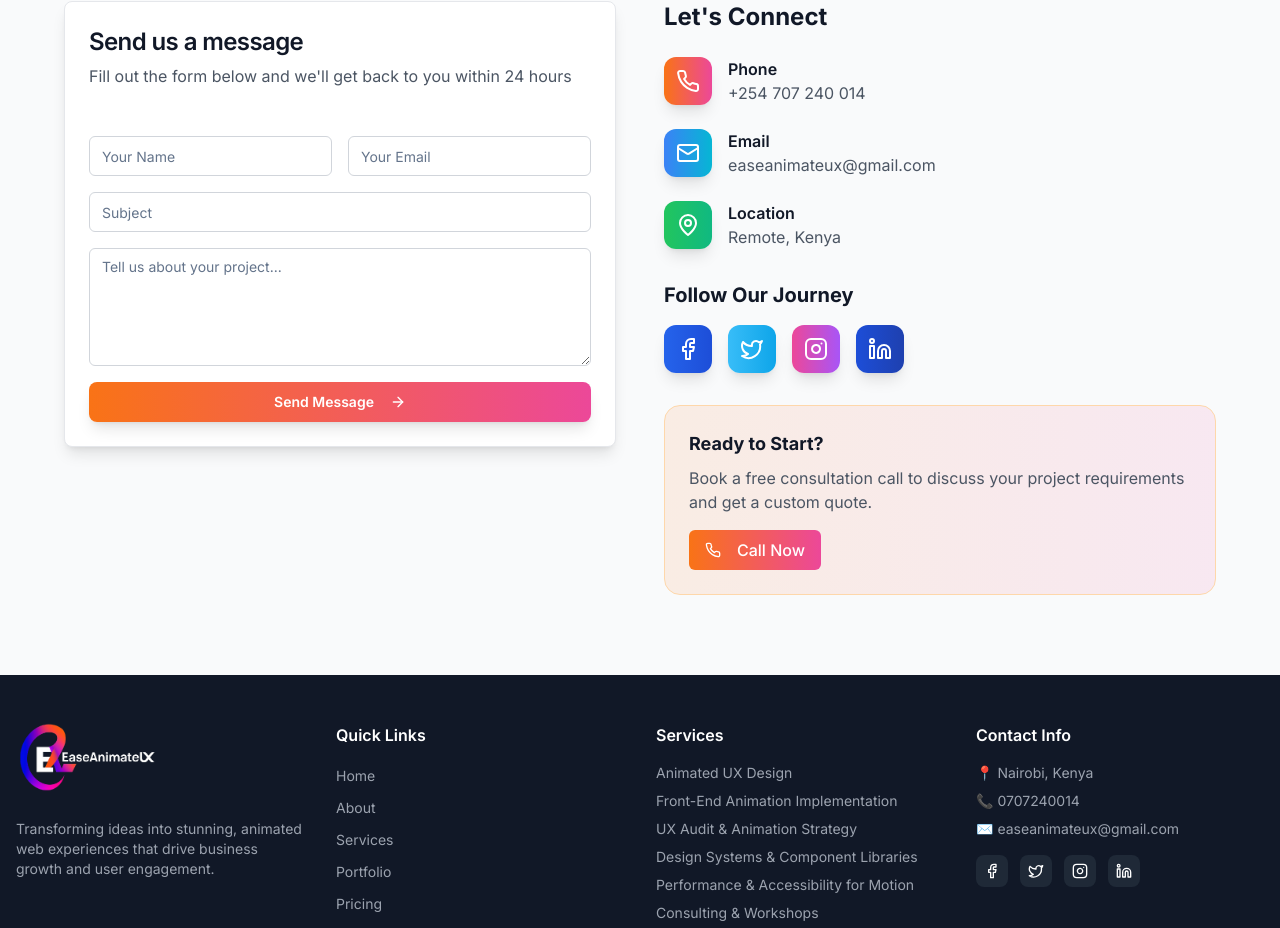
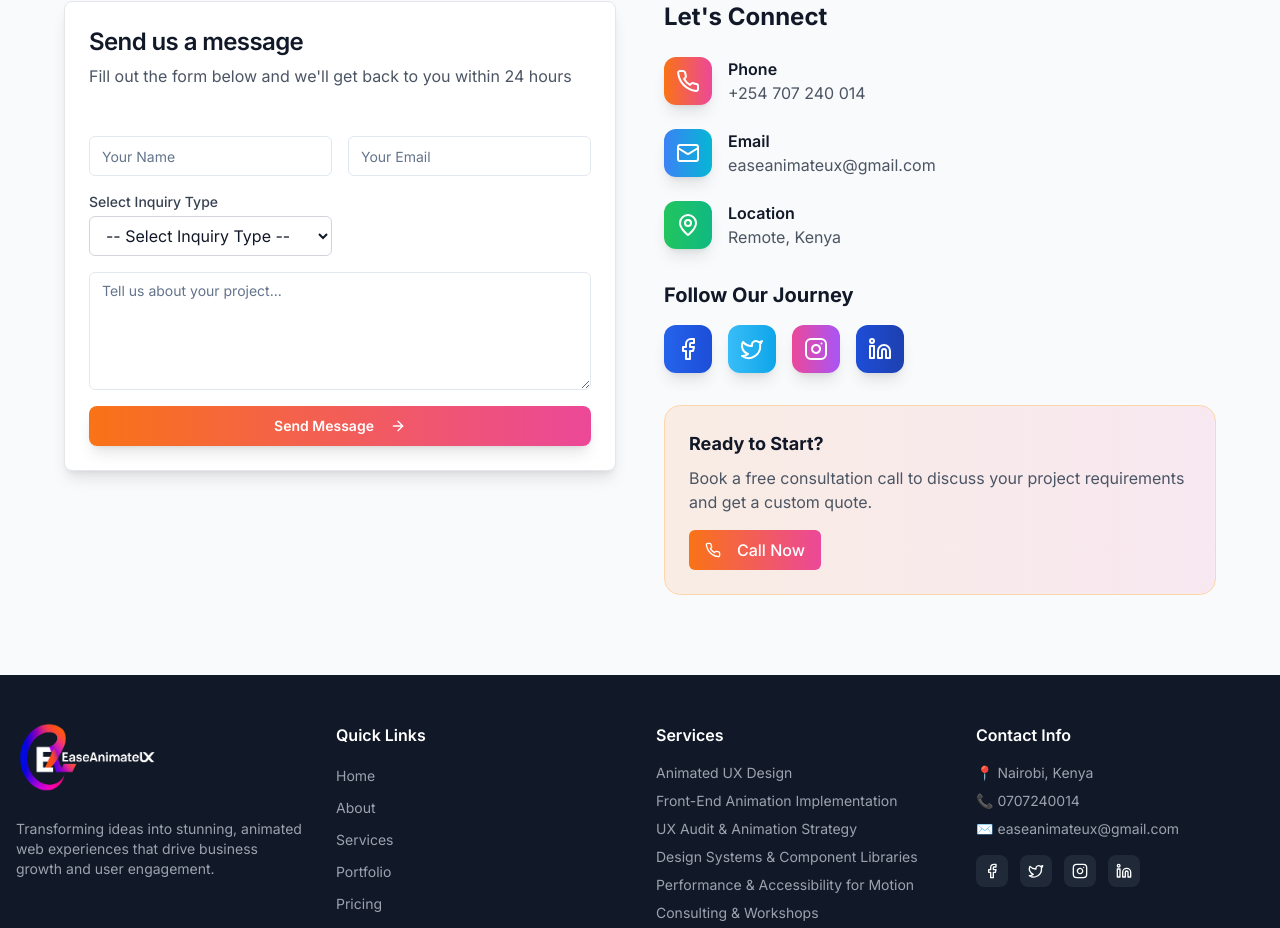
Before and after one commit to morde2002/edgeanimate-tech, a Next.js app: page / in a window 1280 px wide. Shown: the part 7837-8765 px from the top of the page. Built offline with nearby package versions, Linux system fonts and the light colour scheme.

Commit message:
validating subject included

```diff
--- a/app/page.tsx
+++ b/app/page.tsx
@@ -326,6 +326,43 @@ const testimonials = [
   },
 ]
 
+// You can place this in the same file or import from a config/data file
+const queryCategories = [
+  {
+    value: "pricing",
+    label: "Pricing Inquiry",
+    options: [
+      { value: "Starter", label: "Starter (Starting at Ksh 8,000+)" },
+      { value: "Growth", label: "Growth (Starting at Ksh 20,000+)" },
+      { value: "Advanced", label: "Advanced (Starting at Ksh 40,000+)" },
+      { value: "Enterprise", label: "Enterprise (Custom Quote)" },
+      { value: "Other", label: "Other (specify below)" },
+    ],
+  },
+  {
+    value: "design",
+    label: "Design Services Inquiry",
+    options: [
+      { value: "Animated UX Design", label: "Animated UX Design" },
+      { value: "Front-End Animation Implementation", label: "Front-End Animation Implementation" },
+      { value: "UX Audit & Animation Strategy", label: "UX Audit & Animation Strategy" },
+      { value: "Design Systems & Component Libraries", label: "Design Systems & Component Libraries" },
+      { value: "Performance & Accessibility for Motion", label: "Performance & Accessibility for Motion" },
+      { value: "Consulting & Workshops", label: "Consulting & Workshops" },
+      { value: "Other", label: "Other (specify below)" },
+    ],
+  },
+  {
+    value: "general",
+    label: "General Inquiry",
+    options: [
+      { value: "General Question", label: "General Question" },
+      { value: "Other", label: "Other (specify below)" },
+    ],
+  },
+];
+
+
 const FloatingElements = () => {
   return (
     <div className="absolute inset-0 overflow-hidden pointer-events-none">
@@ -433,6 +470,9 @@ export default function EaseAnimateUX() {
     email: "",
     subject: "",
     message: "",
+    queryCategory: "",
+    queryOption: "",
+    customSubject: "",
   })
   const [formErrors, setFormErrors] = useState<Record<string, string>>({})
   const [isSubmitting, setIsSubmitting] = useState(false)
@@ -533,7 +573,7 @@ export default function EaseAnimateUX() {
       if (result.success) {
         setSubmitStatus("success")
         setSubmitMessage("Thank you! Your message has been sent successfully. We'll get back to you within 24 hours.")
-        setFormData({ name: "", email: "", subject: "", message: "" })
+        setFormData({ name: "", email: "", subject: "", message: "", queryCategory: "", queryOption: "", customSubject: "" })
       } else {
         setSubmitStatus("error")
         setSubmitMessage(result.error || "Something went wrong. Please try again.")
@@ -1304,14 +1344,13 @@ export default function EaseAnimateUX() {
                 <CardContent className="space-y-4 p-4 sm:p-6 pt-0">
                   <form onSubmit={handleSubmit} className="space-y-4">
                     <div className="grid grid-cols-1 sm:grid-cols-2 gap-4">
+                      {/* Name */}
                       <div>
                         <Input
                           placeholder="Your Name"
                           value={formData.name}
                           onChange={(e) => handleInputChange("name", e.target.value)}
-                          className={`border-gray-300 dark:border-gray-700 focus:border-orange-500 focus:ring-orange-500 ${
-                            formErrors.name ? "border-red-500" : ""
-                          }`}
+                          className={`${formErrors.name ? "border-red-500" : ""}`}
                         />
                         {formErrors.name && (
                           <p className="text-red-500 text-xs mt-1 flex items-center">
@@ -1320,15 +1359,14 @@ export default function EaseAnimateUX() {
                           </p>
                         )}
                       </div>
+                      {/* Email */}
                       <div>
                         <Input
                           placeholder="Your Email"
                           type="email"
                           value={formData.email}
                           onChange={(e) => handleInputChange("email", e.target.value)}
-                          className={`border-gray-300 dark:border-gray-700 focus:border-orange-500 focus:ring-orange-500 ${
-                            formErrors.email ? "border-red-500" : ""
-                          }`}
+                          className={`${formErrors.email ? "border-red-500" : ""}`}
                         />
                         {formErrors.email && (
                           <p className="text-red-500 text-xs mt-1 flex items-center">
@@ -1338,31 +1376,138 @@ export default function EaseAnimateUX() {
                         )}
                       </div>
                     </div>
-                    <div>
-                      <Input
-                        placeholder="Subject"
-                        value={formData.subject}
-                        onChange={(e) => handleInputChange("subject", e.target.value)}
-                        className={`border-gray-300 dark:border-gray-700 focus:border-orange-500 focus:ring-orange-500 ${
-                          formErrors.subject ? "border-red-500" : ""
-                        }`}
-                      />
-                      {formErrors.subject && (
-                        <p className="text-red-500 text-xs mt-1 flex items-center">
-                          <AlertCircle className="h-3 w-3 mr-1" />
-                          {formErrors.subject}
-                        </p>
+
+                    {/* Inquiry Type and Option */}
+                    <div className="grid grid-cols-1 sm:grid-cols-2 gap-4">
+                      {/* Category Select */}
+                      <div>
+                        <label htmlFor="queryCategory" className="block text-sm font-medium text-gray-700 dark:text-gray-300">
+                          Select Inquiry Type
+                        </label>
+                        <select
+                          id="queryCategory"
+                          name="queryCategory"
+                          value={formData.queryCategory}
+                          onChange={(e) => {
+                            const category = e.target.value;
+                            handleInputChange("queryCategory", category);
+                            handleInputChange("queryOption", "");
+                            handleInputChange("customSubject", "");
+                            handleInputChange("subject", "");
+                          }}
+                          className={`mt-1 block w-full px-3 py-2 border ${
+                            formErrors.queryCategory ? "border-red-500" : "border-gray-300 dark:border-gray-700"
+                          } bg-white dark:bg-gray-900 text-gray-900 dark:text-gray-100 rounded-md focus:outline-none focus:ring-2 focus:ring-orange-500 focus:border-orange-500`}
+                        >
+                          <option value="" disabled>
+                            -- Select Inquiry Type --
+                          </option>
+                          {queryCategories.map((cat) => (
+                            <option key={cat.value} value={cat.value}>
+                              {cat.label}
+                            </option>
+                          ))}
+                        </select>
+                        {formErrors.queryCategory && (
+                          <p className="text-red-500 text-xs mt-1 flex items-center">
+                            <AlertCircle className="h-3 w-3 mr-1" />
+                            {formErrors.queryCategory}
+                          </p>
+                        )}
+                      </div>
+
+                      {/* Option Select */}
+                      {formData.queryCategory && (
+                        <div>
+                          <label htmlFor="queryOption" className="block text-sm font-medium text-gray-700 dark:text-gray-300">
+                            {queryCategories.find((c) => c.value === formData.queryCategory)?.label}
+                          </label>
+                          <select
+                            id="queryOption"
+                            name="queryOption"
+                            value={formData.queryOption}
+                            onChange={(e) => {
+                              const option = e.target.value;
+                              handleInputChange("queryOption", option);
+                              if (option !== "Other") {
+                                handleInputChange("customSubject", "");
+                                handleInputChange("subject", option);
+                              } else {
+                                handleInputChange("subject", "");
+                              }
+                            }}
+                            className={`mt-1 block w-full px-3 py-2 border ${
+                              formErrors.queryOption ? "border-red-500" : "border-gray-300 dark:border-gray-700"
+                            } bg-white dark:bg-gray-900 text-gray-900 dark:text-gray-100 rounded-md focus:outline-none focus:ring-2 focus:ring-orange-500 focus:border-orange-500`}
+                          >
+                            <option value="" disabled>
+                              -- Select an option --
+                            </option>
+                            {queryCategories
+                              .find((c) => c.value === formData.queryCategory)!
+                              .options.map((opt) => (
+                                <option key={opt.value} value={opt.value}>
+                                  {opt.label}
+                                </option>
+                            ))}
+                          </select>
+                          {formErrors.queryOption && (
+                            <p className="text-red-500 text-xs mt-1 flex items-center">
+                              <AlertCircle className="h-3 w-3 mr-1" />
+                              {formErrors.queryOption}
+                            </p>
+                          )}
+                        </div>
                       )}
                     </div>
+
+                    {/* Custom Subject */}
+                    {formData.queryOption === "Other" && (
+                      <div>
+                        <label htmlFor="customSubject" className="block text-sm font-medium text-gray-700 dark:text-gray-300">
+                          Please specify your inquiry
+                        </label>
+                        <div className="mt-1 relative">
+                          <Input
+                            id="customSubject"
+                            name="customSubject"
+                            placeholder="Type your subject here"
+                            value={formData.customSubject}
+                            onChange={(e) => {
+                              const val = e.target.value;
+                              handleInputChange("customSubject", val);
+                              handleInputChange("subject", val);
+                            }}
+                            className={`${formErrors.customSubject ? "border-red-500" : ""}`}
+                          />
+                          {formData.customSubject && (
+                            <button
+                              type="button"
+                              onClick={() => handleInputChange("subject", formData.customSubject)}
+                              className="absolute inset-y-0 right-2 flex items-center text-gray-500 hover:text-gray-700 dark:hover:text-gray-300"
+                              aria-label="Confirm subject"
+                            >
+                              <ArrowRight className="h-5 w-5" />
+                            </button>
+                          )}
+                        </div>
+                        {formErrors.customSubject && (
+                          <p className="text-red-500 text-xs mt-1 flex items-center">
+                            <AlertCircle className="h-3 w-3 mr-1" />
+                            {formErrors.customSubject}
+                          </p>
+                        )}
+                      </div>
+                    )}
+
+                    {/* Message */}
                     <div>
                       <Textarea
                         placeholder="Tell us about your project..."
                         rows={5}
                         value={formData.message}
                         onChange={(e) => handleInputChange("message", e.target.value)}
-                        className={`border-gray-300 dark:border-gray-700 focus:border-orange-500 focus:ring-orange-500 ${
-                          formErrors.message ? "border-red-500" : ""
-                        }`}
+                        className={`${formErrors.message ? "border-red-500" : ""}`}
                       />
                       {formErrors.message && (
                         <p className="text-red-500 text-xs mt-1 flex items-center">
@@ -1372,25 +1517,7 @@ export default function EaseAnimateUX() {
                       )}
                     </div>
 
-                    {submitStatus !== "idle" && (
-                      <Alert
-                        className={
-                          submitStatus === "success" ? "border-green-500 bg-green-50" : "border-red-500 bg-red-50"
-                        }
-                      >
-                        <div className="flex items-center">
-                          {submitStatus === "success" ? (
-                            <CheckCircle className="h-4 w-4 text-green-500 mr-2" />
-                          ) : (
-                            <AlertCircle className="h-4 w-4 text-red-500 mr-2" />
-                          )}
-                          <AlertDescription className={submitStatus === "success" ? "text-green-700" : "text-red-700"}>
-                            {submitMessage}
-                          </AlertDescription>
-                        </div>
-                      </Alert>
-                    )}
-
+                    {/* Submit */}
                     <Button
                       type="submit"
                       disabled={isSubmitting}
@@ -1409,6 +1536,7 @@ export default function EaseAnimateUX() {
                       )}
                     </Button>
                   </form>
+
                 </CardContent>
               </Card>
             </motion.div>
```
